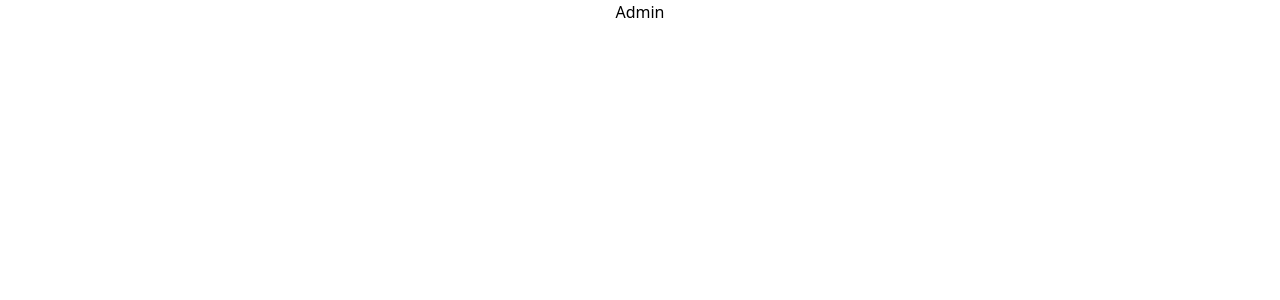
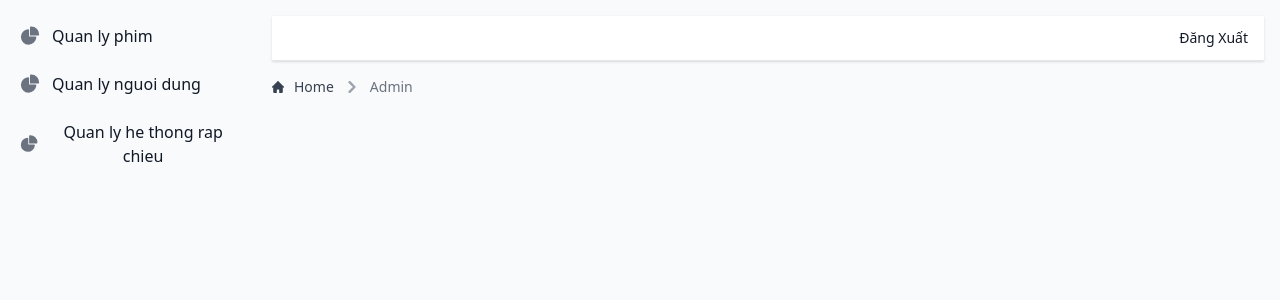
Before and after one commit to Junthh/Capstone_React, a React (Vite) app: page /admin in a window 1280 px wide. Shown: the top 300 px of the page. Built offline with nearby package versions, Linux system fonts and the light colour scheme; sample sign-in values are in the browser's storage.

Commit message:
done login admin

```diff
--- /dev/null
+++ b/src/pages/AdminTemplate/_Components/BreadCrumb.jsx
@@ -0,0 +1,76 @@
+import { Link, useLocation } from 'react-router-dom';
+
+export default function BreadCrumb() {
+  const location = useLocation();
+  const pathnames = location.pathname.split('/').filter((x) => x);
+
+  return (
+    <nav className="flex" aria-label="Breadcrumb">
+      <ol className="inline-flex items-center space-x-1 md:space-x-2 rtl:space-x-reverse">
+        <li className="inline-flex items-center">
+          <Link
+            to="/"
+            className="inline-flex items-center text-sm font-medium text-gray-700 hover:text-blue-600"
+          >
+            <svg
+              className="w-3 h-3 me-2.5"
+              aria-hidden="true"
+              xmlns="http://www.w3.org/2000/svg"
+              fill="currentColor"
+              viewBox="0 0 20 20"
+            >
+              <path d="m19.707 9.293-2-2-7-7a1 1 0 0 0-1.414 0l-7 7-2 2a1 1 0 0 0 1.414 1.414L2 10.414V18a2 2 0 0 0 2 2h3a1 1 0 0 0 1-1v-4a1 1 0 0 1 1-1h2a1 1 0 0 1 1 1v4a1 1 0 0 0 1 1h3a2 2 0 0 0 2-2v-7.586l.293.293a1 1 0 0 0 1.414-1.414Z" />
+            </svg>
+            Home
+          </Link>
+        </li>
+
+        {pathnames.map((name, index) => {
+          const routeTo = '/' + pathnames.slice(0, index + 1).join('/');
+          const isLast = index === pathnames.length - 1;
+
+          return (
+            <li key={routeTo}>
+              <div className="flex items-center">
+                <svg
+                  className="rtl:rotate-180 w-3 h-3 text-gray-400 mx-1"
+                  aria-hidden="true"
+                  xmlns="http://www.w3.org/2000/svg"
+                  fill="none"
+                  viewBox="0 0 6 10"
+                >
+                  <path
+                    stroke="currentColor"
+                    strokeLinecap="round"
+                    strokeLinejoin="round"
+                    strokeWidth={2}
+                    d="m1 9 4-4-4-4"
+                  />
+                </svg>
+                {isLast ? (
+                  <span className="ms-1 text-sm font-medium text-gray-500 md:ms-2">
+                    {formatName(name)}
+                  </span>
+                ) : (
+                  <Link
+                    to={routeTo}
+                    className="ms-1 text-sm font-medium text-gray-700 hover:text-blue-600 md:ms-2"
+                  >
+                    {formatName(name)}
+                  </Link>
+                )}
+              </div>
+            </li>
+          );
+        })}
+      </ol>
+    </nav>
+  );
+}
+
+// Hàm chuyển slug thành tên dễ đọc hơn
+function formatName(slug) {
+  return slug
+    .replace(/-/g, ' ')
+    .replace(/\b\w/g, (char) => char.toUpperCase());
+}
--- /dev/null
+++ b/src/pages/AdminTemplate/_Components/Footer.jsx
@@ -0,0 +1,7 @@
+import React from 'react'
+
+export default function Footer() {
+  return (
+    <div>Footer</div>
+  )
+}
--- /dev/null
+++ b/src/pages/AdminTemplate/_Components/Header.jsx
@@ -0,0 +1,48 @@
+import React from "react";
+import { useDispatch, useSelector } from "react-redux";
+import { useNavigate } from "react-router-dom";
+import { clearUser } from "../../../store/auth.slice";
+
+export default function Header() {
+  const user = useSelector((state) => state.authSlice.user);
+  console.log(user);
+
+  const dispatch = useDispatch();
+  const navigate = useNavigate();
+
+  const handleLogout = () => {
+    localStorage.clear();
+    dispatch(clearUser());
+    navigate("/login", { replace: true});
+  };
+  return (
+    <header className="bg-white shadow-sm border-b border-gray-200 px-4 py-3 flex justify-between items-center">
+      <h1 className="text-xl font-semibold text-gray-800">{user.hoTen}</h1>
+      <div className="text-sm text-gray-500">
+        {user ? (
+          <button
+            onClick={handleLogout}
+            className="block py-2 px-3 text-gray-900 rounded-sm hover:bg-gray-100 md:hover:bg-transparent md:border-0 md:hover:text-blue-700 md:p-0"
+          >
+            Đăng Xuất
+          </button>
+        ) : (
+          <>
+            <li>
+              <NavLink
+                to="login"
+                className={({ isActive }) =>
+                  isActive
+                    ? "my-active"
+                    : "block py-2 px-3 text-gray-900 rounded-sm hover:bg-gray-100 md:hover:bg-transparent md:border-0 md:hover:text-blue-700 md:p-0"
+                }
+              >
+                Đăng Nhập
+              </NavLink>
+            </li>
+          </>
+        )}
+      </div>
+    </header>
+  );
+}
--- /dev/null
+++ b/src/pages/AdminTemplate/_Components/SideBar.jsx
@@ -0,0 +1,92 @@
+
+import { Link} from "react-router-dom";
+
+export default function SideBar() {
+  return (
+    <div>
+      <button
+        data-drawer-target="default-sidebar"
+        data-drawer-toggle="default-sidebar"
+        aria-controls="default-sidebar"
+        type="button"
+        className="inline-flex items-center p-2 mt-2 ms-3 text-sm text-gray-500 rounded-lg sm:hidden hover:bg-gray-100 focus:outline-none focus:ring-2 focus:ring-gray-200"
+      >
+        <span className="sr-only">Open sidebar</span>
+        <svg
+          className="w-6 h-6"
+          aria-hidden="true"
+          fill="currentColor"
+          viewBox="0 0 20 20"
+        >
+          <path
+            clipRule="evenodd"
+            fillRule="evenodd"
+            d="M2 4.75A.75.75 0 012.75 4h14.5a.75.75 0 010 1.5H2.75A.75.75 0 012 4.75zm0 10.5a.75.75 0 01.75-.75h7.5a.75.75 0 010 1.5h-7.5a.75.75 0 01-.75-.75zM2 10a.75.75 0 01.75-.75h14.5a.75.75 0 010 1.5H2.75A.75.75 0 012 10z"
+          />
+        </svg>
+      </button>
+
+      <aside
+        id="default-sidebar"
+        className="fixed top-0 left-0 z-40 w-64 h-screen transition-transform -translate-x-full sm:translate-x-0"
+        aria-label="Sidebar"
+      >
+        <div className="h-full px-3 py-4 overflow-y-auto bg-gray-50">
+          <ul className="space-y-2 font-medium">
+            <li>
+              <Link
+                to="/admin/movies-management"
+                href="#"
+                className="flex items-center p-2 text-gray-900 rounded-lg hover:bg-gray-100 group"
+              >
+                <svg
+                  className="w-5 h-5 text-gray-500 transition duration-75 group-hover:text-gray-900"
+                  fill="currentColor"
+                  viewBox="0 0 22 21"
+                >
+                  <path d="M16.975 11H10V4.025a1 1 0 0 0-1.066-.998 8.5 8.5 0 1 0 9.039 9.039.999.999 0 0 0-1-1.066h.002Z" />
+                  <path d="M12.5 0c-.157 0-.311.01-.565.027A1 1 0 0 0 11 1.02V10h8.975a1 1 0 0 0 1-.935c.013-.188.028-.374.028-.565A8.51 8.51 0 0 0 12.5 0Z" />
+                </svg>
+                <span className="ms-3">Quan ly phim</span>
+              </Link>
+            </li>
+            <li>
+              <Link
+                to="/admin/user-management"
+                href="#"
+                className="flex items-center p-2 text-gray-900 rounded-lg hover:bg-gray-100 group"
+              >
+                <svg
+                  className="w-5 h-5 text-gray-500 transition duration-75 group-hover:text-gray-900"
+                  fill="currentColor"
+                  viewBox="0 0 22 21"
+                >
+                  <path d="M16.975 11H10V4.025a1 1 0 0 0-1.066-.998 8.5 8.5 0 1 0 9.039 9.039.999.999 0 0 0-1-1.066h.002Z" />
+                  <path d="M12.5 0c-.157 0-.311.01-.565.027A1 1 0 0 0 11 1.02V10h8.975a1 1 0 0 0 1-.935c.013-.188.028-.374.028-.565A8.51 8.51 0 0 0 12.5 0Z" />
+                </svg>
+                <span className="ms-3">Quan ly nguoi dung</span>
+              </Link>
+            </li>
+            <li>
+              <Link
+                to="/admin/theater-management"
+                href="#"
+                className="flex items-center p-2 text-gray-900 rounded-lg hover:bg-gray-100 group"
+              >
+                <svg
+                  className="w-5 h-5 text-gray-500 transition duration-75 group-hover:text-gray-900"
+                  fill="currentColor"
+                  viewBox="0 0 22 21"
+                >
+                  <path d="M16.975 11H10V4.025a1 1 0 0 0-1.066-.998 8.5 8.5 0 1 0 9.039 9.039.999.999 0 0 0-1-1.066h.002Z" />
+                  <path d="M12.5 0c-.157 0-.311.01-.565.027A1 1 0 0 0 11 1.02V10h8.975a1 1 0 0 0 1-.935c.013-.188.028-.374.028-.565A8.51 8.51 0 0 0 12.5 0Z" />
+                </svg>
+                <span className="ms-3">Quan ly he thong rap chieu</span>
+              </Link>
+            </li>
+          </ul>
+        </div>
+      </aside>
+    </div>
+  );
+}
--- a/src/pages/AdminTemplate/index.jsx
+++ b/src/pages/AdminTemplate/index.jsx
@@ -1,11 +1,25 @@
-import { Link, Outlet } from "react-router-dom";
+import { Navigate, Outlet } from "react-router-dom";
+import SideBar from "./_Components/SideBar";
+import BreadCrumb from "./_Components/BreadCrumb";
+import Header from "./_Components/Header";
 
 export default function AdminTemplate() {
+  const user = JSON.parse(localStorage.getItem("user"));
+
+  if (!user) {
+    return <Navigate to="/login" replace />;
+  }
+
   return (
-    <div>
-        <h1>Admin</h1>
-        <Outlet />
-    </div>
-
-  )
+    <>
+      <SideBar />
+      <div className="p-4 sm:ml-64 min-h-screen bg-gray-50">
+        <Header />
+        <div className="mt-4">
+          <BreadCrumb />
+          <Outlet />
+        </div>
+      </div>
+    </>
+  );
 }
--- a/src/pages/HomeTemplate/_components/Header/index.jsx
+++ b/src/pages/HomeTemplate/_components/Header/index.jsx
@@ -15,7 +15,7 @@ export default function Header() {
   const handleLogout = () => {
     localStorage.clear();
     dispatch(clearUser());
-    navigate("/login");
+    navigate("/login", { replace: true });
   };
 
   return (
--- a/src/store/auth.slice.js
+++ b/src/store/auth.slice.js
@@ -1,7 +1,6 @@
 import { createSlice } from "@reduxjs/toolkit";
 
-const userLocal = localStorage.getItem("user")
-
+const userLocal = localStorage.getItem("user");
 const initialState = { user: userLocal ? JSON.parse(userLocal) : null };
 
 const authSlice = createSlice({
@@ -10,10 +9,12 @@ const authSlice = createSlice({
   reducers: {
     setUser: (state, action) => {
       state.user = action.payload;
+      localStorage.setItem("user", JSON.stringify(action.payload));
     },
     clearUser: (state) => {
-        state.user = null
-    }
+      state.user = null;
+      localStorage.removeItem("user");
+    },
   },
 });
 
```
